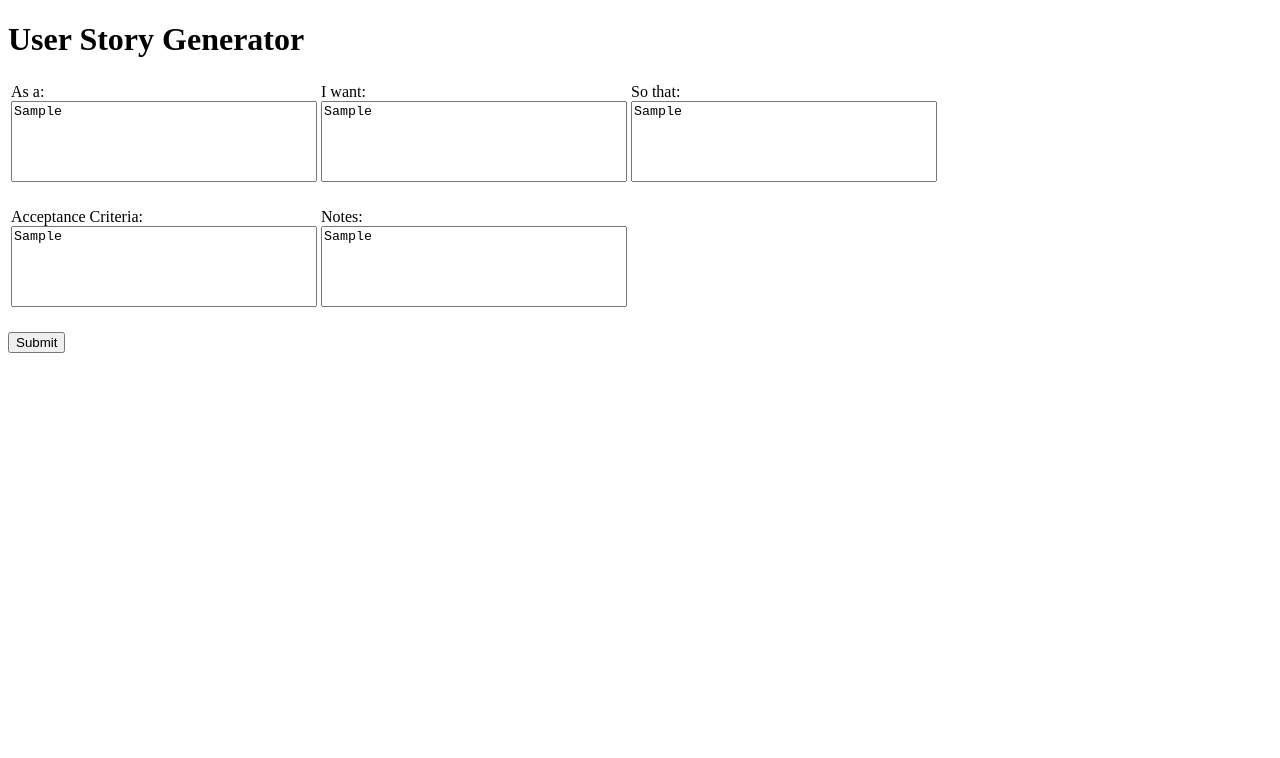
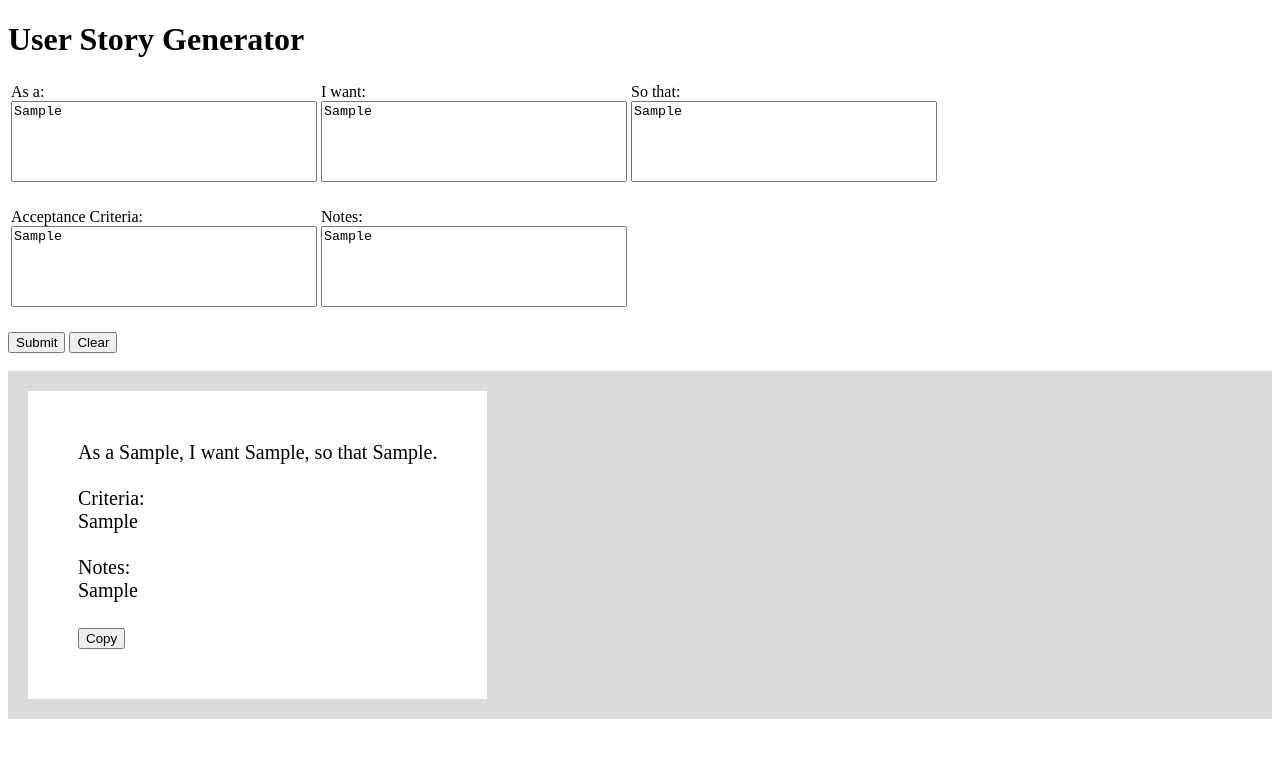
Before and after one commit to SamLieuwen/Story-Board-Generator, a website: page index.html in a window 1280 px wide. Both pictures are taken after typing "Sample", "Sample", "Sample", "Sample", "Sample" into the empty fields and a click on the input "Submit". Drawn offline with Linux system fonts and the light colour scheme.

Commit message:
first iteration

```diff
--- a/index.html
+++ b/index.html
@@ -36,7 +36,8 @@
                 </td>
             </tr>
         </table>
-        <input type="submit" id="submit" value="Submit"><br><br>
+        <input type="submit" id="submit" value="Submit">
+        <input type="button" value="Clear" onclick="clear()"><br><br>
     </form>
     <div class="story-board" id="storyBoard"></div>
 </body>
--- a/scripts.js
+++ b/scripts.js
@@ -1,48 +1,40 @@
-const storyBoard = document.getElementById("storyBoard");
 let i = 0;
 let hasChanged;
-let story;
-let asa;
-let iwant;
-let sothat;
-let acceptanceCriteria;
-let notes;
-let tempStory = "As a " + asa + ", I want " + iwant + ", so that " + sothat + ".\n\nCriteria: \n" + acceptanceCriteria + "\n\nNotes: \n" + notes + "\n\n";
+
+const checkDefault = document.createElement("div");
+checkDefault.setAttribute("id", `story-${0}`);
+checkDefault.innerText += "As a , I want , so that .\n\nCriteria: \n\n\nNotes: \n\n\n";
 
 function append(e)
 {
     e.preventDefault();
 
     i += 1;
-    hasChanged = true;
+    hasChanged = false;
 
-    story = document.createElement("div");
+    const storyBoard = document.getElementById("storyBoard");
+    let story = document.createElement("div");
     story.setAttribute("id", `story-${i}`);
 
-    asa = document.getElementById("asa").value;
-    iwant = document.getElementById("iwant").value;
-    sothat = document.getElementById("sothat").value;
-    acceptanceCriteria = document.getElementById("acceptancecriteria").value;
-    notes = document.getElementById("notes").value;
+    let asa = document.getElementById("asa").value;
+    let iwant = document.getElementById("iwant").value;
+    let sothat = document.getElementById("sothat").value;
+    let acceptanceCriteria = document.getElementById("acceptancecriteria").value;
+    let notes = document.getElementById("notes").value;
 
     story.innerText = "As a " + asa + ", I want " + iwant + ", so that " + sothat + ".\n\nCriteria: \n" + acceptanceCriteria + "\n\nNotes: \n" + notes + "\n\n";
     story.innerHTML += `<input type="button" value="Copy" onclick="copy('${story.innerHTML}')"> `
 
-    for (let j = 1; j < i + 1; j++)
-    {
-        if (tempStory != document.getElementById(`story-${j}`).innerText)
-        { hasChanged = true; }
-        else { hasChanged = false; break; }
-    }
+    checkChange(story.innerHTML);
 
     if (hasChanged == true)
     {
-        tempStory = story.innerText;
         storyBoard.prepend(story);
     }
     else
     {
-        alert("Data has not changed or already exists");
+        alert("Data hasn't changed or already exists");
+        i -= 1;
     }
 }
 
@@ -56,3 +48,30 @@ function copy(story)
 
     navigator.clipboard.writeText(text);
 }
+
+function checkChange(story)
+{
+    const temp = document.createElement("div");
+    temp.setAttribute("id", `story-${i}`);
+    temp.innerHTML += story;
+    document.body.append(temp);
+    const current = temp.innerText;
+
+    document.body.append(checkDefault);
+
+    console.log(current);
+
+    for (let j = i - 1; j >= 0; j--)
+    {
+        const previousStory = document.getElementById(`story-${j}`).innerText;
+
+        console.log(previousStory + j);
+
+        if (current != previousStory)
+        { hasChanged = true; }
+        else { break; }
+    }
+
+    temp.remove();
+    checkDefault.remove();
+}
```
